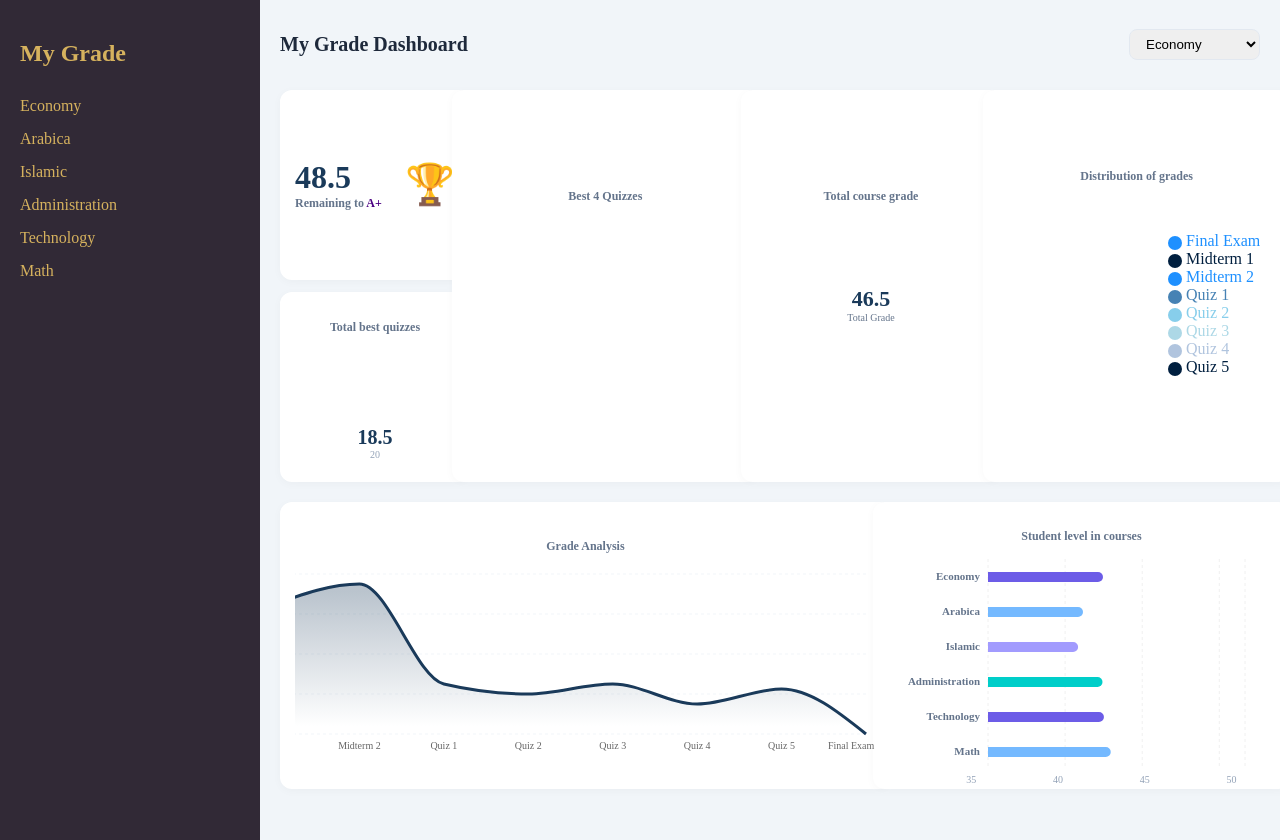
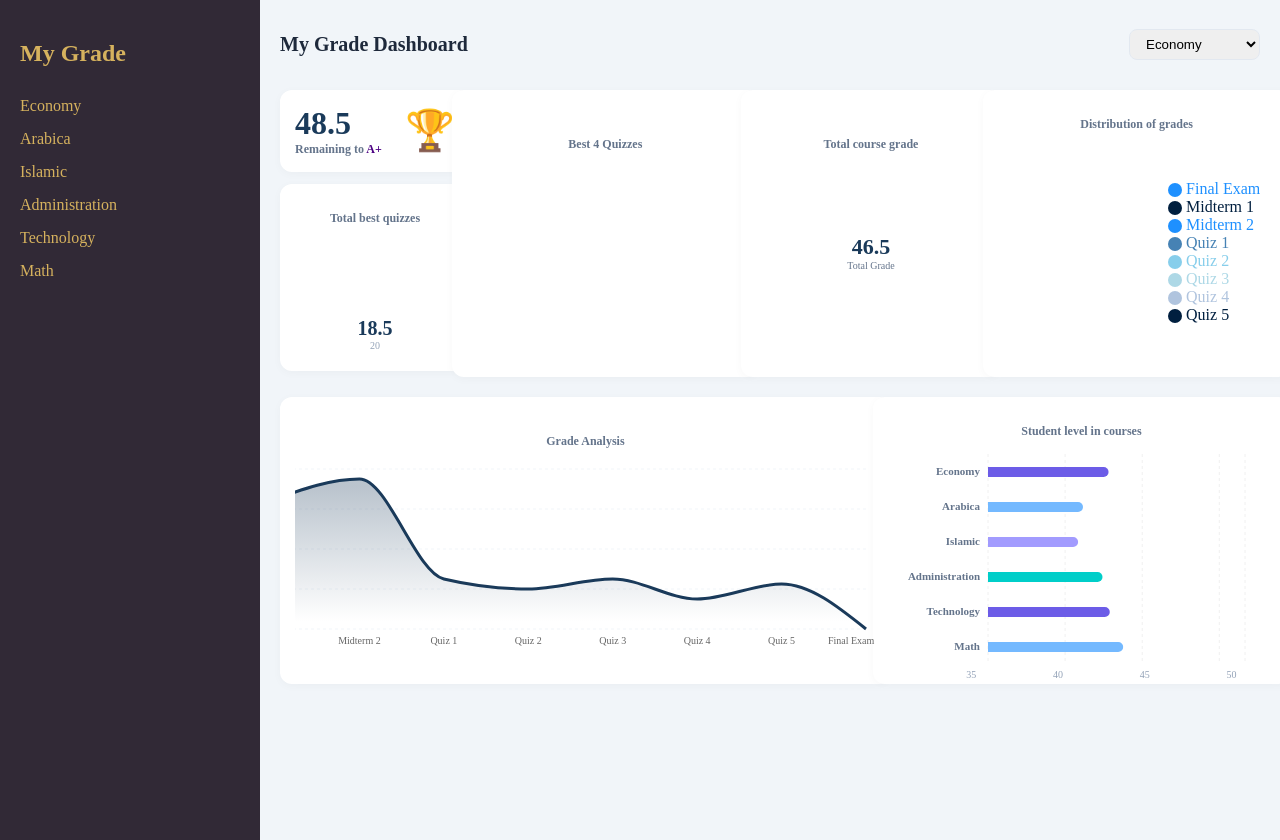
Before and after one commit to L-26-25L/l, a Next.js app: page / in a window 1280 px wide. Built offline with nearby package versions, Linux system fonts and the light colour scheme.

Commit message:
Update page.jsx

```diff
--- a/app/page.jsx
+++ b/app/page.jsx
@@ -5,7 +5,7 @@ import Sidebar from "../components/Sidebar";
 import CourseTable from "../components/CourseTable";
 import { coursesData } from "../data/courses";
 
-// استيراد المكونات التي أرسلتيها
+// استيراد المكونات (Dashboard)
 import GoalCard from "../components/GoalCard";
 import QuizGauge from "../components/QuizGauge";
 import BestQuizzesChart from "../components/BestQuizzesChart";
@@ -16,28 +16,38 @@ import GradeAnalysisChart from "../components/GradeAnalysisChart";
 
 export default function Home() {
   const courses = Object.keys(coursesData);
-  const [view, setView] = useState("dashboard");
+  const [view, setView] = useState("dashboard"); // لتحديد هل نحن في الداشبورد أو في جدول مادة
   const [metrics, setMetrics] = useState(null);
-  const [dashboardCourse, setDashboardCourse] = useState(courses[0]);
+  const [selectedCourse, setSelectedCourse] = useState(courses[0]); // المادة المختارة للجدول
+  const [dashboardCourse, setDashboardCourse] = useState(courses[0]); // المادة المختارة للداشبورد (التصفية)
 
   const handleMetricsChange = useCallback((newMetrics) => {
     setMetrics(newMetrics);
   }, []);
 
+  // دالة تُستدعى عند الضغط على أي مادة في الـ Sidebar
+  const handleSidebarClick = (courseName) => {
+    setSelectedCourse(courseName); // نحدد المادة التي ضغطتِ عليها
+    setView("course"); // ننتقل فوراً لعرض الجدول
+  };
+
   return (
     <div style={{ display: "flex", minHeight: "100vh", background: "#f1f5f9" }}>
+      {/* تمرير الدالة للـ Sidebar */}
       <Sidebar
         courses={courses}
-        onSelectCourse={() => setView("course")}
+        onSelectCourse={handleSidebarClick}
         onDashboard={() => setView("dashboard")}
       />
 
       <div style={{ flex: 1, padding: "20px", overflowY: "auto" }}>
+
+        {/* --- حالة الداشبورد (My Grade Dashboard) --- */}
         {view === "dashboard" && (
           <div style={{ maxWidth: "1300px", margin: "0 auto" }}>
-
             <div style={{ display: "flex", justifyContent: "space-between", alignItems: "center", marginBottom: "20px" }}>
               <h1 style={{ fontSize: "20px", fontWeight: "700", color: "#1e293b" }}>My Grade Dashboard</h1>
+              {/* زر التصفية واختيار المادة داخل الداشبورد */}
               <select
                 value={dashboardCourse}
                 onChange={(e) => setDashboardCourse(e.target.value)}
@@ -47,22 +57,19 @@ export default function Home() {
               </select>
             </div>
 
-            {/* الحسابات المخفية */}
+            {/* حسابات مخفية للداشبورد فقط */}
             <div style={{ display: "none" }}>
-              <CourseTable data={coursesData[dashboardCourse]} onMetricsChange={handleMetricsChange} />
+              <CourseTable
+                key={`dash-${dashboardCourse}`}
+                data={coursesData[dashboardCourse]}
+                onMetricsChange={handleMetricsChange}
+              />
             </div>
 
             {metrics && (
               <div style={{ display: "flex", flexDirection: "column", gap: "20px" }}>
-
-                {/* الصف العلوي - المربعات الأربعة */}
-                <div style={{
-                  display: "grid",
-                  gridTemplateColumns: "160px 1.2fr 1fr 1.2fr",
-                  gap: "12px",
-                  alignItems: "stretch"
-                }}>
-
+                {/* الرسوم البيانية الأربعة العلوية */}
+                <div style={{ display: "grid", gridTemplateColumns: "160px 1.2fr 1fr 1.2fr", gap: "12px" }}>
                   <div style={{ display: "flex", flexDirection: "column", gap: "12px" }}>
                     <div style={cardStyle}><GoalCard remaining={metrics.remainingForAPlus} /></div>
                     <div style={cardStyle}>
@@ -70,79 +77,58 @@ export default function Home() {
                       <QuizGauge value={metrics.bestQuizTotal} max={metrics.quizPossibleTotal} />
                     </div>
                   </div>
-
                   <div style={cardStyle}>
                     <p style={labelStyle}>Best 4 Quizzes</p>
                     <BestQuizzesChart quizzes={metrics.quizList} excluded={metrics.excludedIndex} />
                   </div>
-
                   <div style={cardStyle}>
                     <p style={labelStyle}>Total course grade</p>
                     <CoursePie obtained={metrics.totalObtained} total={100} />
                   </div>
-
                   <div style={cardStyle}>
                     <p style={labelStyle}>Distribution of grades</p>
                     <DistributionDonut rows={coursesData[dashboardCourse]} />
                   </div>
                 </div>
 
-                {/* الصف السفلي - التحليلات والمستويات */}
+                {/* الرسوم البيانية السفلية */}
                 <div style={{ display: "grid", gridTemplateColumns: "1.5fr 1fr", gap: "12px" }}>
                   <div style={cardStyle}>
                      <p style={labelStyle}>Grade Analysis</p>
-                     {/* هنا نربط المنحنى بالبيانات الحقيقية للمادة المختارة */}
-                     <GradeAnalysisChart data={coursesData[dashboardCourse].map(item => ({
-                        type: item.type,
-                        obtained: item.obtained
-                     }))} />
+                     <GradeAnalysisChart data={coursesData[dashboardCourse].map(i => ({ type: i.type, obtained: i.obtained }))} />
                   </div>
-
                   <div style={cardStyle}>
                     <p style={labelStyle}>Student level in courses</p>
-                    <CourseBarChart data={Object.keys(coursesData).map(courseName => {
-                      const courseRows = coursesData[courseName];
-                      const totalObtained = courseRows.reduce((sum, row) => sum + (Number(row.obtained) || 0), 0);
-                      const totalPossible = courseRows.reduce((sum, row) => sum + (Number(row.total) || 0), 0);
-                      const gradeScale = totalPossible > 0 ? (totalObtained / totalPossible) * 50 : 0;
-                      return { name: courseName, grade: parseFloat(gradeScale.toFixed(1)) };
+                    <CourseBarChart data={Object.keys(coursesData).map(name => {
+                      const rows = coursesData[name];
+                      const totalObtained = rows.reduce((s, r) => s + (Number(r.obtained) || 0), 0);
+                      return { name: name, grade: (totalObtained / 100) * 50 };
                     })} />
                   </div>
                 </div>
-
               </div>
             )}
           </div>
         )}
 
+        {/* --- حالة جدول المقرر المستقل (عند الضغط من الـ Sidebar) --- */}
         {view === "course" && (
-          <div style={cardStyle}>
-             <CourseTable data={coursesData[dashboardCourse]} onMetricsChange={handleMetricsChange} />
+          <div>
+            <h2 style={{ marginBottom: "20px", color: "#1e293b" }}>{selectedCourse} - Detailed Grades</h2>
+            <div style={cardStyle}>
+               <CourseTable
+                 key={selectedCourse} // لضمان تحديث الجدول فوراً عند تغيير المادة
+                 data={coursesData[selectedCourse]}
+                 onMetricsChange={() => {}} // لا نحتاج تحديث الداشبورد هنا
+               />
+            </div>
           </div>
         )}
+
       </div>
     </div>
   );
 }
 
-const cardStyle = {
-  background: "#ffffff",
-  borderRadius: "12px",
-  padding: "15px",
-  boxShadow: "0 2px 10px rgba(0,0,0,0.03)",
-  display: "flex",
-  flexDirection: "column",
-  alignItems: "center",
-  justifyContent: "center",
-  width: "100%",
-  minHeight: "160px"
-};
-
-const labelStyle = {
-  fontSize: "12px",
-  color: "#64748b",
-  marginBottom: "10px",
-  fontWeight: "600",
-  textAlign: "center",
-  width: "100%"
-};
+const cardStyle = { background: "#fff", borderRadius: "12px", padding: "15px", boxShadow: "0 2px 10px rgba(0,0,0,0.03)", display: "flex", flexDirection: "column", alignItems: "center", justifyContent: "center", width: "100%" };
+const labelStyle = { fontSize: "12px", color: "#64748b", marginBottom: "10px", fontWeight: "600", textAlign: "center" };
```
